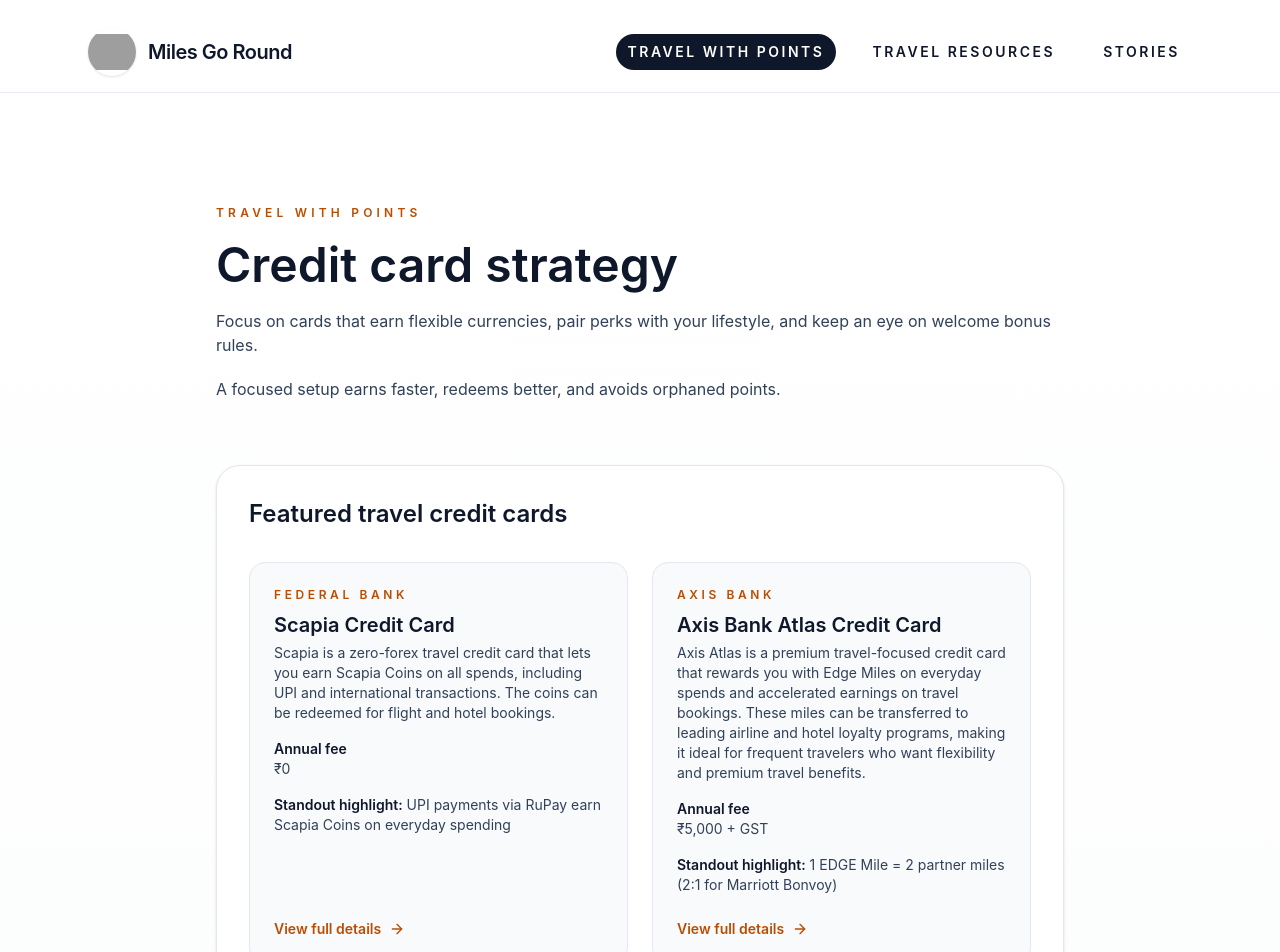
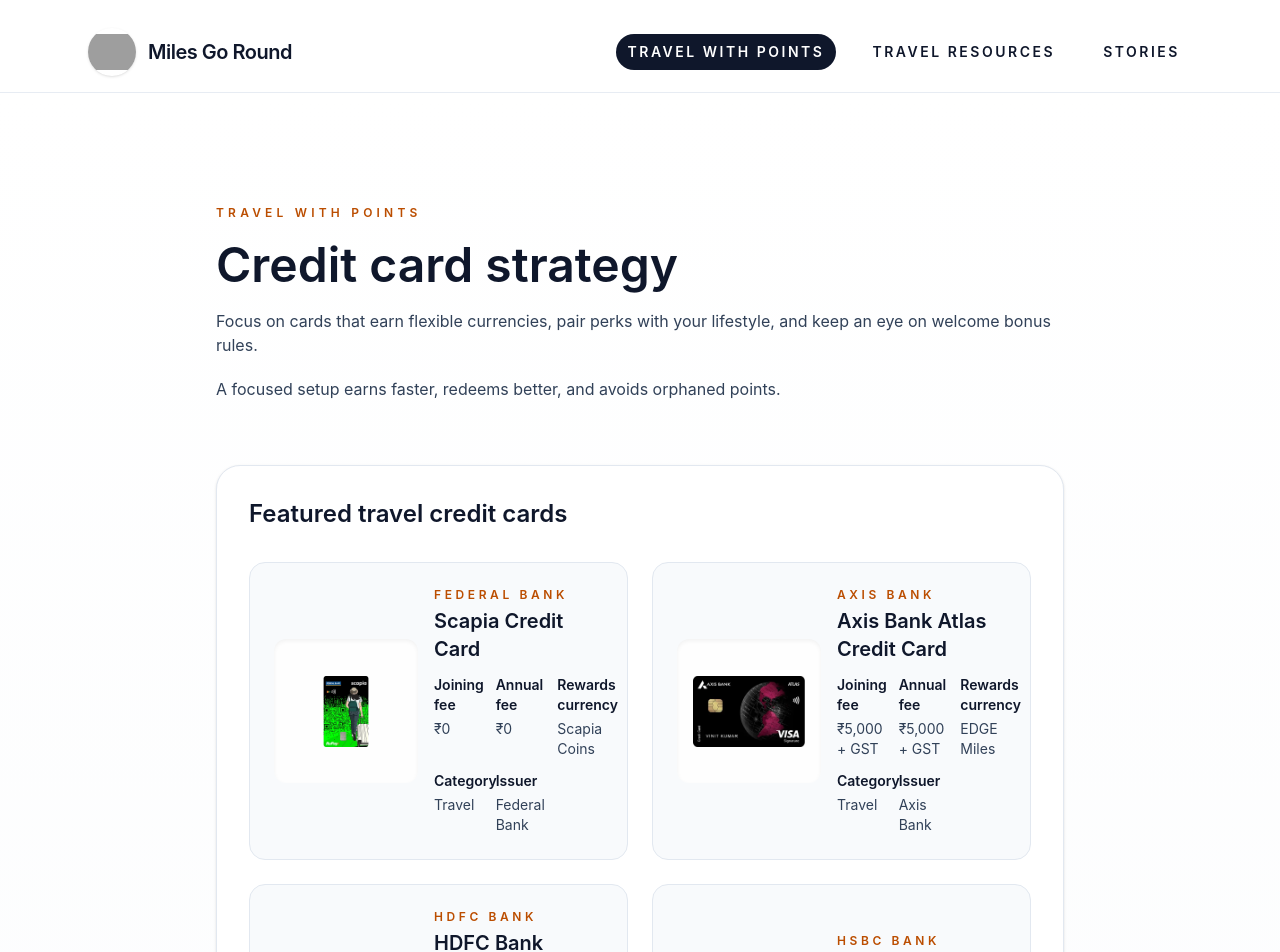
Before and after one commit to bansalmanik/travel-website, a Next.js app: page /travel-with-points/credit-cards in a window 1280 px wide. Shown: the top 952 px of the page. Built offline with nearby package versions, Linux system fonts and the light colour scheme; grey boxes are pictures that could not be loaded.

Commit message:
Revamp credit card listing presentation

```diff
--- a/app/travel-with-points/credit-cards/page.tsx
+++ b/app/travel-with-points/credit-cards/page.tsx
@@ -1,3 +1,4 @@
+import Image from "next/image";
 import type { Metadata } from "next";
 import Link from "next/link";
 
@@ -44,7 +45,7 @@ export default async function CreditCardsPage() {
 
   return (
     <main className="min-h-screen bg-gradient-to-b from-white via-slate-50 to-amber-50 text-slate-900">
-      <div className="mx-auto flex max-w-4xl flex-col gap-16 px-6 py-20 lg:py-28">
+      <div className="mx-auto flex max-w-4xl flex-col gap-16 px-6 py-16 sm:py-20 lg:py-28">
         <header className="space-y-5">
           <p className="text-xs font-semibold uppercase tracking-[0.35em] text-amber-700">Travel with Points</p>
           <h1 className="text-4xl font-semibold sm:text-5xl">Credit card strategy</h1>
@@ -56,57 +57,60 @@ export default async function CreditCardsPage() {
           </p>
         </header>
 
-        <section className="space-y-8 rounded-3xl border border-slate-200 bg-white p-8 shadow-sm">
+        <section className="space-y-8 rounded-3xl border border-slate-200 bg-white p-6 shadow-sm sm:p-8">
           <h2 className="text-2xl font-semibold text-slate-900">Featured travel credit cards</h2>
-          <div className="grid gap-6 md:grid-cols-2">
+          <div className="grid gap-4 sm:gap-6 md:grid-cols-2">
             {cards.map((card) => (
               <article
                 key={card.slug}
-                className="group flex flex-col justify-between rounded-2xl border border-slate-200 bg-slate-50 p-6 transition hover:-translate-y-1 hover:border-amber-300/60 hover:bg-white hover:shadow-md"
+                className="group rounded-2xl border border-slate-200 bg-slate-50 transition hover:-translate-y-1 hover:border-amber-300/60 hover:bg-white hover:shadow-md"
               >
-                <div className="space-y-4">
-                  <div>
-                    <p className="text-xs font-semibold uppercase tracking-[0.3em] text-amber-700">{card.issuer}</p>
-                    <h3 className="mt-2 text-xl font-semibold text-slate-900">
                 <Link
                   href={`/travel-with-points/credit-cards/${card.slug}`}
-                        className="text-slate-900 underline-offset-4 transition hover:text-amber-700 hover:underline"
+                  className="flex h-full flex-col gap-4 p-5 sm:flex-row sm:items-center sm:p-6"
                 >
-                        {card.name}
-                      </Link>
-                    </h3>
-                    <p className="mt-1 text-sm text-slate-700">{card.summary}</p>
+                  <div className="flex w-full items-center justify-center rounded-xl bg-white/80 p-4 shadow-inner sm:w-36">
+                    {card.media?.cardImage ? (
+                      <Image
+                        src={card.media.cardImage.src}
+                        alt={card.media.cardImage.alt}
+                        width={240}
+                        height={140}
+                        className="h-24 w-auto max-w-full object-contain sm:h-28"
+                        priority={false}
+                      />
+                    ) : (
+                      <div className="flex h-24 w-full items-center justify-center text-sm text-slate-500 sm:h-28">Image coming soon</div>
+                    )}
                   </div>
-                  <dl className="grid gap-3 text-sm text-slate-700">
-                    <div>
+                  <div className="flex flex-1 flex-col gap-3">
+                    <div className="space-y-1">
+                      <p className="text-xs font-semibold uppercase tracking-[0.3em] text-amber-700">{card.issuer}</p>
+                      <h3 className="text-lg font-semibold text-slate-900 sm:text-xl">{card.name}</h3>
+                    </div>
+                    <dl className="grid grid-cols-2 gap-x-4 gap-y-3 text-sm text-slate-700 sm:grid-cols-3">
+                      <div className="space-y-1">
+                        <dt className="font-semibold text-slate-900">Joining fee</dt>
+                        <dd>{card.JoiningFee ?? card.joiningFee ?? "See details"}</dd>
+                      </div>
+                      <div className="space-y-1">
                         <dt className="font-semibold text-slate-900">Annual fee</dt>
                         <dd>{formatAnnualFee(card.annualFee)}</dd>
                       </div>
+                      <div className="space-y-1">
+                        <dt className="font-semibold text-slate-900">Rewards currency</dt>
+                        <dd>{card.rewardsCurrency ?? "See details"}</dd>
+                      </div>
+                      <div className="space-y-1">
+                        <dt className="font-semibold text-slate-900">Category</dt>
+                        <dd>{card.Category ?? card.category ?? card.type}</dd>
+                      </div>
+                      <div className="space-y-1">
+                        <dt className="font-semibold text-slate-900">Issuer</dt>
+                        <dd>{card.issuer}</dd>
+                      </div>
                     </dl>
-                  {card.keyHighlights?.length ? (
-                    <p className="text-sm text-slate-700">
-                      <span className="font-semibold text-slate-900">Standout highlight:</span> {card.keyHighlights[0]}
-                    </p>
-                  ) : null}
                   </div>
-                <Link
-                  href={`/travel-with-points/credit-cards/${card.slug}`}
-                  className="mt-6 inline-flex items-center text-sm font-semibold text-amber-700"
-                >
-                  View full details
-                  <svg
-                    aria-hidden
-                    className="ml-2 h-4 w-4"
-                    fill="none"
-                    stroke="currentColor"
-                    strokeLinecap="round"
-                    strokeLinejoin="round"
-                    strokeWidth="2"
-                    viewBox="0 0 24 24"
-                  >
-                    <path d="M5 12h14" />
-                    <path d="m12 5 7 7-7 7" />
-                  </svg>
                 </Link>
               </article>
             ))}
```
Lines whose indentation alone changed are shown as unchanged.
